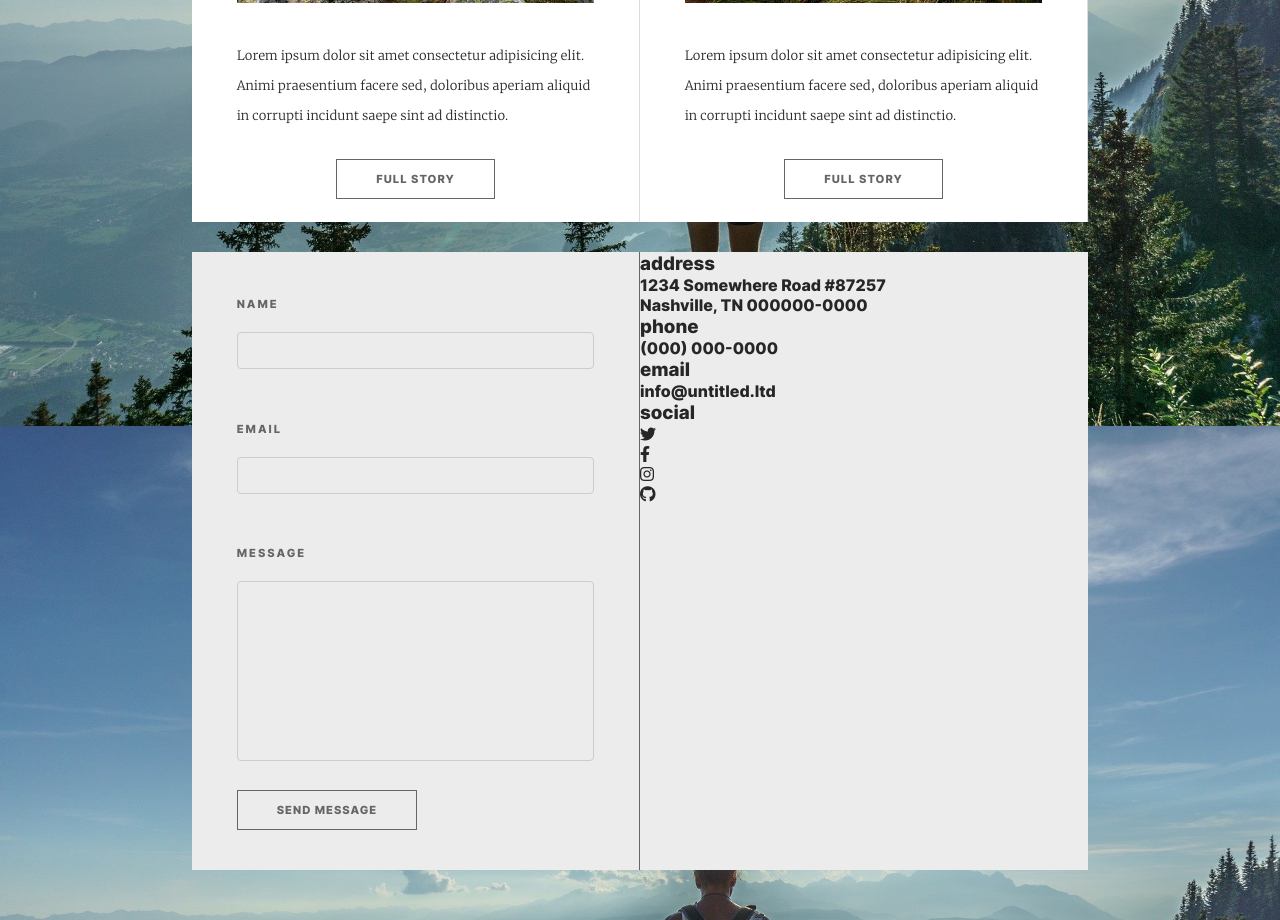
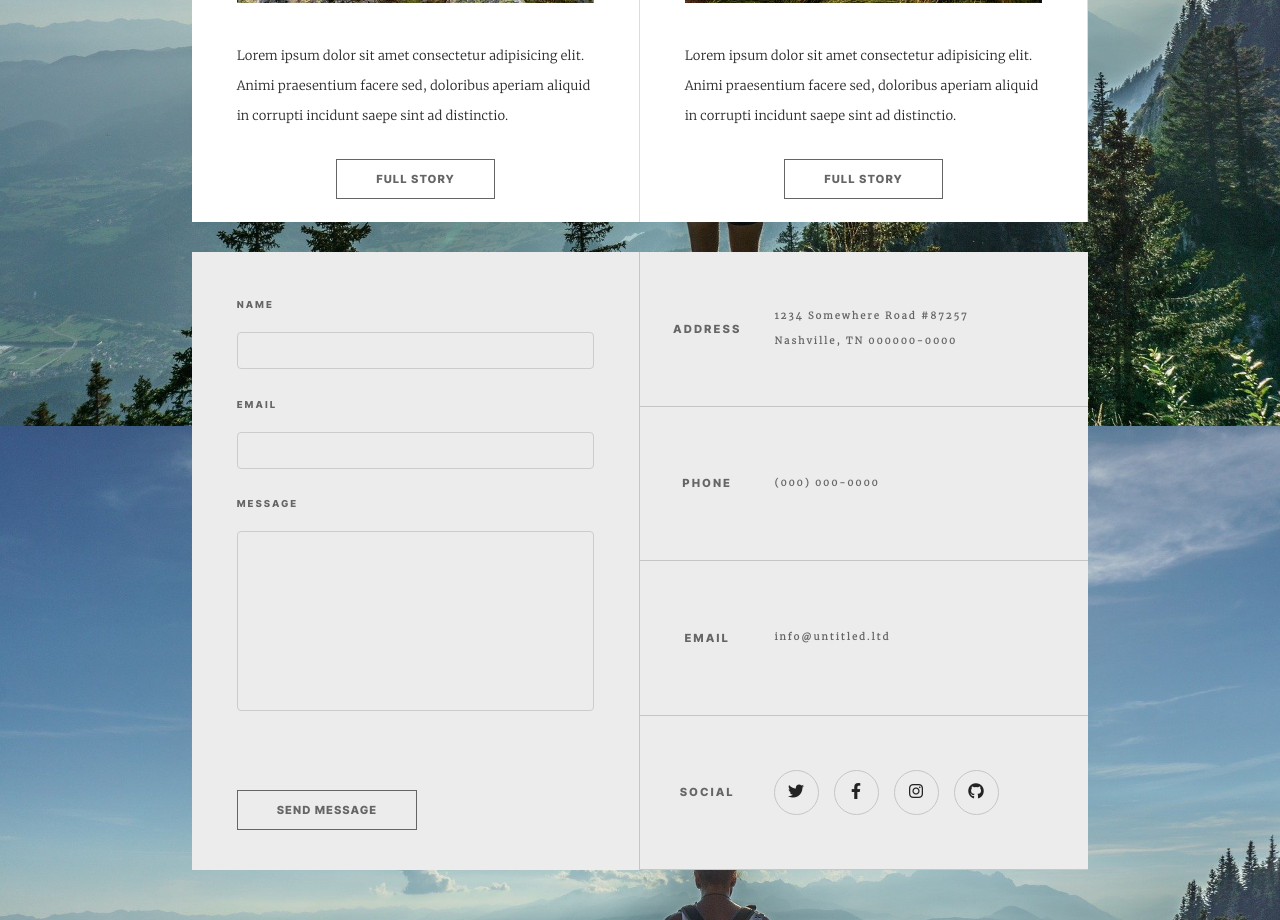
Before and after one commit to YounesDahmani/TP-Mountains, a plain HTML site: page index.html in a window 1280 px wide. Shown: the part 2248-3168 px from the top of the page. Drawn offline with Linux system fonts and the light colour scheme.

Commit message:
achievement of the footer

```diff
--- a/assets/styles/index.scss
+++ b/assets/styles/index.scss
@@ -10,6 +10,30 @@
     display: flex;
     align-items: center;
     justify-content: center;
+}
+@mixin font-style-2 {
+  text-transform: uppercase;
+  font-size: 0.6rem;
+  letter-spacing: 2px;
+  color: rgb(101, 101, 101);
+}
+@mixin footer-grid-template {
+  display: grid;
+  grid-template-columns: 30% 70%;
+  align-items: center;
+  @include font-style-2();
+  border-bottom: 1px solid rgb(198, 198, 198);
+  h3 {
+    text-align: center;
+    position: relative;
+  }
+  h4 {
+    font-family: 'font2';
+    line-height: 25px;
+    text-align: left;
+    text-transform: none;
+
+  }
 }
 * {
     margin: 0;
@@ -291,7 +315,7 @@ footer {
 }
 .footer-left {
   min-width: 50%;
-  border-right: 1px solid rgb(101, 101, 101);
+  border-right: 1px solid rgb(198, 198, 198);
 }
 form {
   width: 80%;
@@ -307,14 +331,11 @@ form {
 .formulaire {
 display: grid;
 grid-template-columns: 1fr;
-grid-template-rows: 25% 25% 50%;
+grid-template-rows: 20% 20% 60%;
 max-width: 600px;
 }
 label {
-  text-transform: uppercase;
-  font-size: 0.7rem;
-  letter-spacing: 2px;
-  color: rgb(101, 101, 101);
+  @include font-style-2();
 }
 input[type="text"],
 textarea {
@@ -328,7 +349,7 @@ textarea {
 }
 input[type="text"]:focus,
 textarea:focus {
-  border: 2px solid grey;
+  border: 2px solid rgb(101, 101, 101);
   background: white;
 }
 
@@ -337,3 +358,45 @@ textarea {
   height: 180px;
 
 }
+
+.right-footer {
+  display: grid;
+  width: 100%;
+  grid-template-columns: 1;
+  grid-template-rows: 1fr 1fr 1fr 1fr;
+}
+
+.address {
+  @include footer-grid-template();
+}
+
+.phone {
+  @include footer-grid-template();
+}
+
+.mail {
+  @include footer-grid-template();
+}
+
+.social {
+  @include footer-grid-template();
+  ul {
+    display: flex;
+    justify-content: space-between;
+    width: 40%;
+
+  }
+  li {
+    margin-right: 15px;
+  }
+  i {
+    color: rgb(35, 35, 35);
+    font-size: 1rem;
+    border: 1px solid rgb(198, 198, 198) ;
+    padding: 12px;
+    text-align: center;
+    width: 45px;
+    height: 45px;
+    border-radius: 30px;
+  }
+}
```
Also changed, not shown: assets/styles/index.css, 1 other file.
